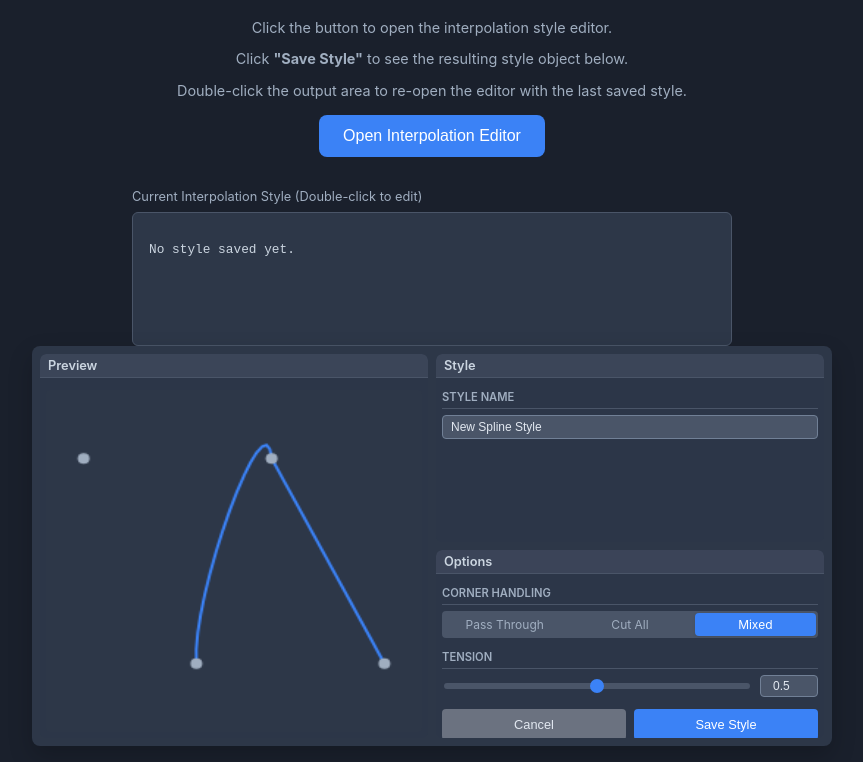
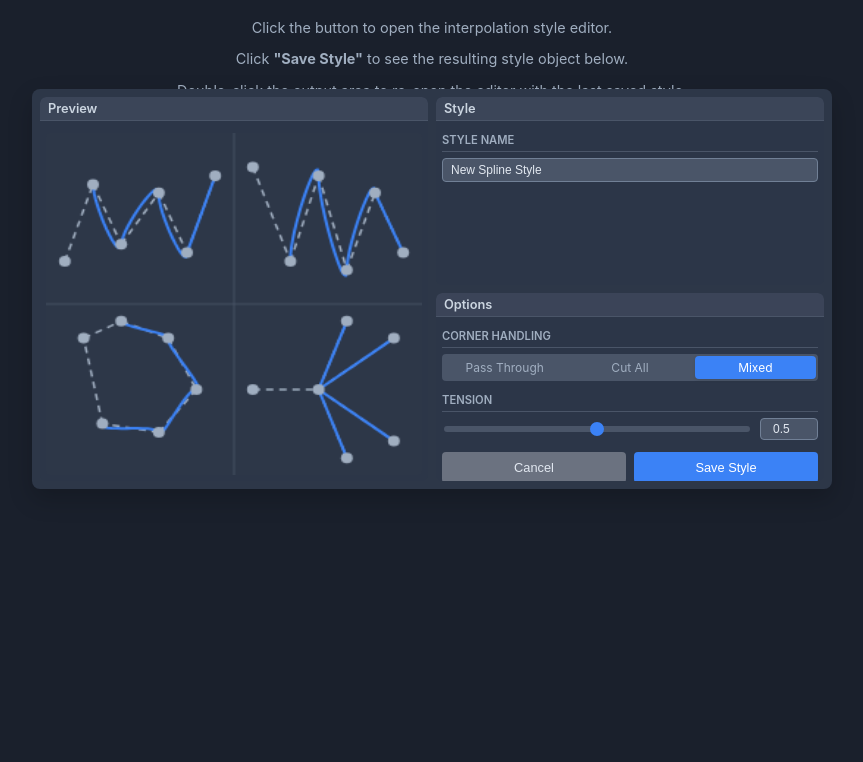
Before and after one commit to svenviktorjonsson/interpolation-editor, a website with bundled scripts: page test.html in a window 1280 px wide. Both pictures are taken after a click on the button "Open Interpolation Editor". Shown: the part 111-873 px from the top of the page, without its empty margins (208-1071 px from the left). After the commit the page ends 800 px from the top, so only its background shows below. Built offline with nearby package versions, Linux system fonts and the light colour scheme.

Commit message:
Update preview scenarios and styling

```diff
--- a/constants.js
+++ b/constants.js
@@ -47,3 +47,4 @@ export const PREVIEW_PATH_COLOR = '#A0AEC0';
 export const PREVIEW_CURVE_COLOR = '#3B82F6';
 export const PREVIEW_FILL_COLOR = 'rgba(59, 130, 246, 0.3)';
 export const PREVIEW_POINT_RADIUS = 4;
+export const PREVIEW_DASH_PATTERN = [5, 4];
--- a/interpolation-editor.js
+++ b/interpolation-editor.js
@@ -178,33 +178,128 @@ export default class InterpolationEditor {
         ctx.fillStyle = C.PREVIEW_BACKGROUND_COLOR;
         ctx.fillRect(0, 0, w, h);
 
-        // Draw sample path (e.g., a simple 'S' curve)
-        const samplePoints = [
-            { x: w * 0.1, y: h * 0.2 },
-            { x: w * 0.4, y: h * 0.8 },
-            { x: w * 0.6, y: h * 0.2 },
-            { x: w * 0.9, y: h * 0.8 },
-        ];
+        // Grid split for 2x2 preview cells
+        ctx.strokeStyle = C.PREVIEW_GRID_COLOR;
+        ctx.lineWidth = 1;
+        ctx.beginPath();
+        ctx.moveTo(w / 2, 0);
+        ctx.lineTo(w / 2, h);
+        ctx.moveTo(0, h / 2);
+        ctx.lineTo(w, h / 2);
+        ctx.stroke();
 
-        // Draw the interpolated curve
-        const curvePoints = U.calculateCubicSpline(samplePoints, this.state.style.tension, false);
+        const drawScenario = ({ cell, points, edges, curves, closed = false }) => {
+            const toCell = (pt) => ({
+                x: cell.x + pt.x * cell.w,
+                y: cell.y + pt.y * cell.h
+            });
+
+            const resolvedPoints = points.map(toCell);
+
+            ctx.save();
+            ctx.strokeStyle = C.PREVIEW_PATH_COLOR;
+            ctx.lineWidth = 1.5;
+            ctx.setLineDash(C.PREVIEW_DASH_PATTERN);
+            edges.forEach(([a, b]) => {
+                const p1 = resolvedPoints[a];
+                const p2 = resolvedPoints[b];
+                ctx.beginPath();
+                ctx.moveTo(p1.x, p1.y);
+                ctx.lineTo(p2.x, p2.y);
+                ctx.stroke();
+            });
+            ctx.setLineDash([]);
 
             ctx.strokeStyle = C.PREVIEW_CURVE_COLOR;
             ctx.lineWidth = 2;
+            curves.forEach((path) => {
+                const pathPoints = path.map(index => resolvedPoints[index]);
+                const curvePoints = U.calculateCubicSpline(pathPoints, this.state.style.tension, closed);
                 ctx.beginPath();
                 curvePoints.forEach((p, i) => {
                     if (i === 0) ctx.moveTo(p.x, p.y);
                     else ctx.lineTo(p.x, p.y);
                 });
                 ctx.stroke();
+            });
 
-        // Draw original points
             ctx.fillStyle = C.PREVIEW_PATH_COLOR;
-        samplePoints.forEach(p => {
+            resolvedPoints.forEach(p => {
                 ctx.beginPath();
                 ctx.arc(p.x, p.y, C.PREVIEW_POINT_RADIUS, 0, Math.PI * 2);
                 ctx.fill();
             });
+            ctx.restore();
+        };
+
+        const halfW = w / 2;
+        const halfH = h / 2;
+
+        const scenarios = [
+            {
+                cell: { x: 0, y: 0, w: halfW, h: halfH },
+                points: [
+                    { x: 0.1, y: 0.75 },
+                    { x: 0.25, y: 0.3 },
+                    { x: 0.4, y: 0.65 },
+                    { x: 0.6, y: 0.35 },
+                    { x: 0.75, y: 0.7 },
+                    { x: 0.9, y: 0.25 }
+                ],
+                edges: [[0, 1], [1, 2], [2, 3], [3, 4], [4, 5]],
+                curves: [[0, 1, 2, 3, 4, 5]],
+                closed: false
+            },
+            {
+                cell: { x: halfW, y: 0, w: halfW, h: halfH },
+                points: [
+                    { x: 0.1, y: 0.2 },
+                    { x: 0.3, y: 0.75 },
+                    { x: 0.45, y: 0.25 },
+                    { x: 0.6, y: 0.8 },
+                    { x: 0.75, y: 0.35 },
+                    { x: 0.9, y: 0.7 }
+                ],
+                edges: [[0, 1], [1, 2], [2, 3], [3, 4], [4, 5]],
+                curves: [[0, 1, 2, 3, 4, 5]],
+                closed: false
+            },
+            {
+                cell: { x: 0, y: halfH, w: halfW, h: halfH },
+                points: [
+                    { x: 0.2, y: 0.2 },
+                    { x: 0.4, y: 0.1 },
+                    { x: 0.65, y: 0.2 },
+                    { x: 0.8, y: 0.5 },
+                    { x: 0.6, y: 0.75 },
+                    { x: 0.3, y: 0.7 }
+                ],
+                edges: [[0, 1], [1, 2], [2, 3], [3, 4], [4, 5], [5, 0]],
+                curves: [[0, 1, 2, 3, 4, 5, 0]],
+                closed: true
+            },
+            {
+                cell: { x: halfW, y: halfH, w: halfW, h: halfH },
+                points: [
+                    { x: 0.1, y: 0.5 }, // incoming
+                    { x: 0.45, y: 0.5 }, // center
+                    { x: 0.85, y: 0.2 }, // outgoing 1
+                    { x: 0.85, y: 0.8 }, // outgoing 2
+                    { x: 0.6, y: 0.1 }, // outgoing 3
+                    { x: 0.6, y: 0.9 }  // outgoing 4
+                ],
+                edges: [[0, 1], [1, 2], [1, 3], [1, 4], [1, 5]],
+                curves: [
+                    [0, 1, 2],
+                    [0, 1, 3],
+                    [0, 1, 4],
+                    [0, 1, 5]
+                ],
+                closed: false
+            }
+        ];
+
+        scenarios.forEach(drawScenario);
     }
 
     show(styleToEdit = null) {
--- a/style.css
+++ b/style.css
@@ -7,6 +7,11 @@
     padding: 0.5rem;
     border-radius: 0.5rem;
     box-shadow: 0 10px 25px rgba(0,0,0,0.2);
+    position: fixed;
+    top: 50%;
+    left: 50%;
+    transform: translate(-50%, -50%);
+    z-index: 20;
     display: grid;
     grid-template-columns: repeat(4, 1fr);
     grid-template-rows: repeat(2, 1fr);
```
Lines whose indentation alone changed are shown as unchanged.
